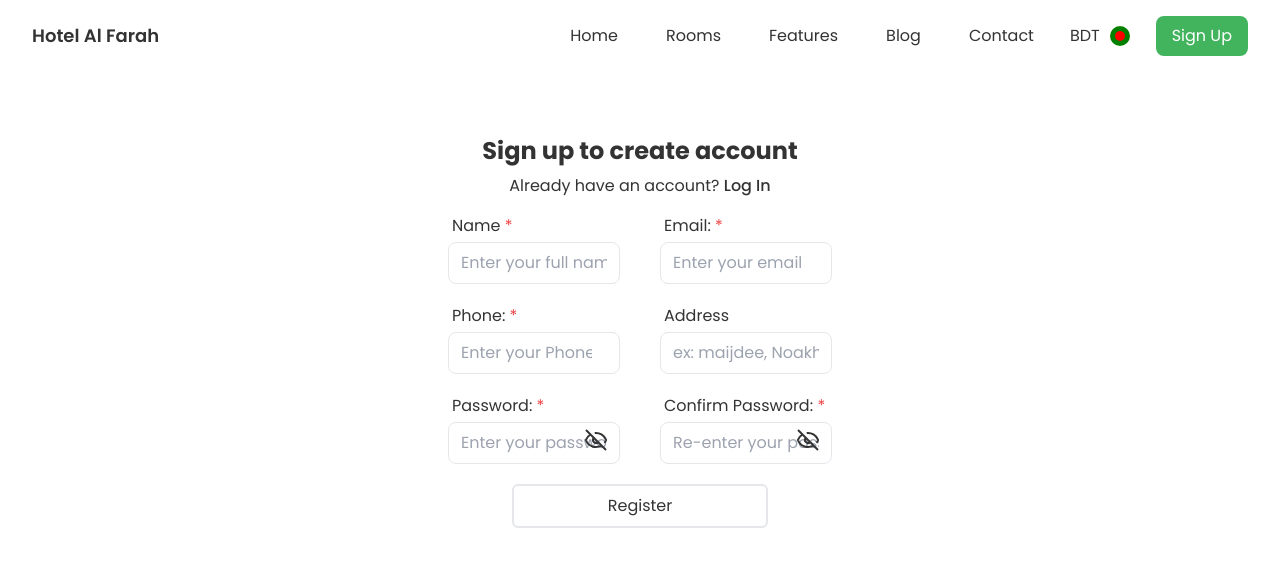
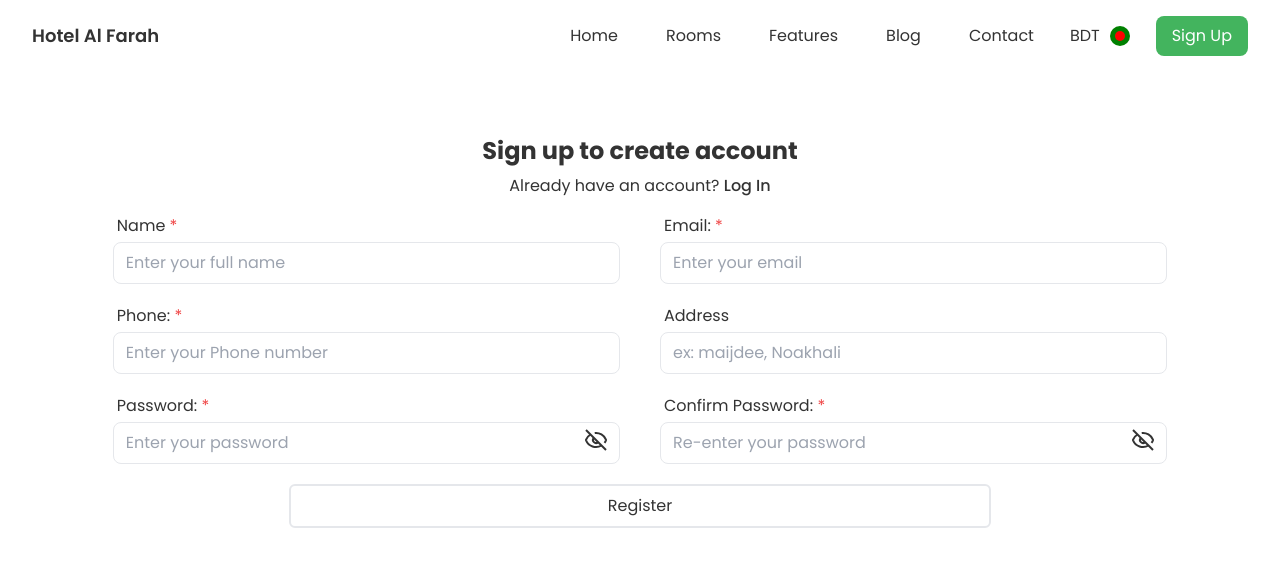
Before and after one commit to tanvir-hossen49/hotel_management_client, a React (Vite) app: page /signup in a window 1280 px wide. Shown: the top 566 px of the page. Built offline with nearby package versions, Linux system fonts and the light colour scheme.

Commit message:
fixed issue: signup page, guestCounter icon

```diff
--- a/src/components/AuthWrapper.jsx
+++ b/src/components/AuthWrapper.jsx
@@ -3,7 +3,7 @@ import { Link } from "react-router-dom";
 const AuthWrapper = ({ heading, subHeading, link, children }) => {
   return (
     <div className="flex justify-center px-4 py-10 sm:px-6 sm:py-16 lg:px-8">
-      <div className="xl:mx-auto xl:w-full xl:max-w-sm 2xl:max-w-md">
+      <div>
         <h2 className="text-center text-2xl font-bold leading-tight">
           {heading}
         </h2>
@@ -16,7 +16,6 @@ const AuthWrapper = ({ heading, subHeading, link, children }) => {
             {link === "/signup" ? "Sign Up" : "Log In"}
           </Link>
         </p>
-
         {children}
       </div>
     </div>
--- a/src/components/CheckAvailability/Guest/GuestCounter.jsx
+++ b/src/components/CheckAvailability/Guest/GuestCounter.jsx
@@ -29,7 +29,7 @@ const GuestCounter = ({ guestCounts, setGuestCounts }) => {
           </span>
           <div className="flex items-center mx-auto border border-gray-200 rounded-md">
             <CounterButton onClick={() => decrement(guestCount.name)}>
-              <Icon name="plus" />
+              <Icon name="minus" />
             </CounterButton>
             <div className="w-12 text-center mx-2">{guestCount.count}</div>
 
--- a/src/pages/Home/Banner/AvailabilityChecker.jsx
+++ /dev/null
@@ -1,7 +0,0 @@
-import CheckAvailability from "../../../components/CheckAvailability/CheckAvailability";
-
-const AvailabilityChecker = () => {
-  return <CheckAvailability />;
-};
-
-export default AvailabilityChecker;
--- a/src/pages/Home/Banner/Banner.jsx
+++ b/src/pages/Home/Banner/Banner.jsx
@@ -1,5 +1,5 @@
 import bannerImg from "../../../assets/download.webp";
-import AvailabilityChecker from "./AvailabilityChecker";
+import CheckAvailability from "../../../components/CheckAvailability/CheckAvailability";
 import BannerContent from "./BannerContent";
 
 const Banner = () => {
@@ -13,7 +13,7 @@ const Banner = () => {
       className="flex h-[650px] w-full flex-col justify-center items-center"
     >
       <BannerContent />
-      <AvailabilityChecker />
+      <CheckAvailability />
     </div>
   );
 };
```
